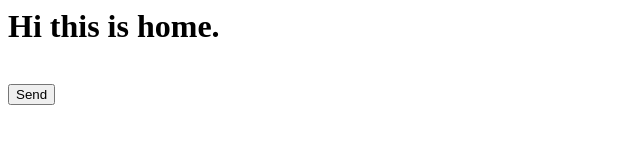
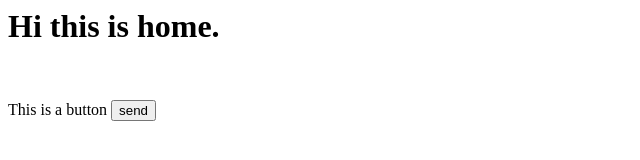
Before and after one commit to ersklearning/new-repo, a plain HTML site: page index.html in a window 1280 px wide. Shown: the whole page, without its empty margins (0-640 px from the left). Drawn offline with Linux system fonts and the light colour scheme.

Commit message:
added send button

```diff
--- a/index.html
+++ b/index.html
@@ -1,3 +1,3 @@
 <h1>Hi this is home.</h1>
 <br>
-<button>Send</button>
+<p>This is a button <button>send</button></p>
```
